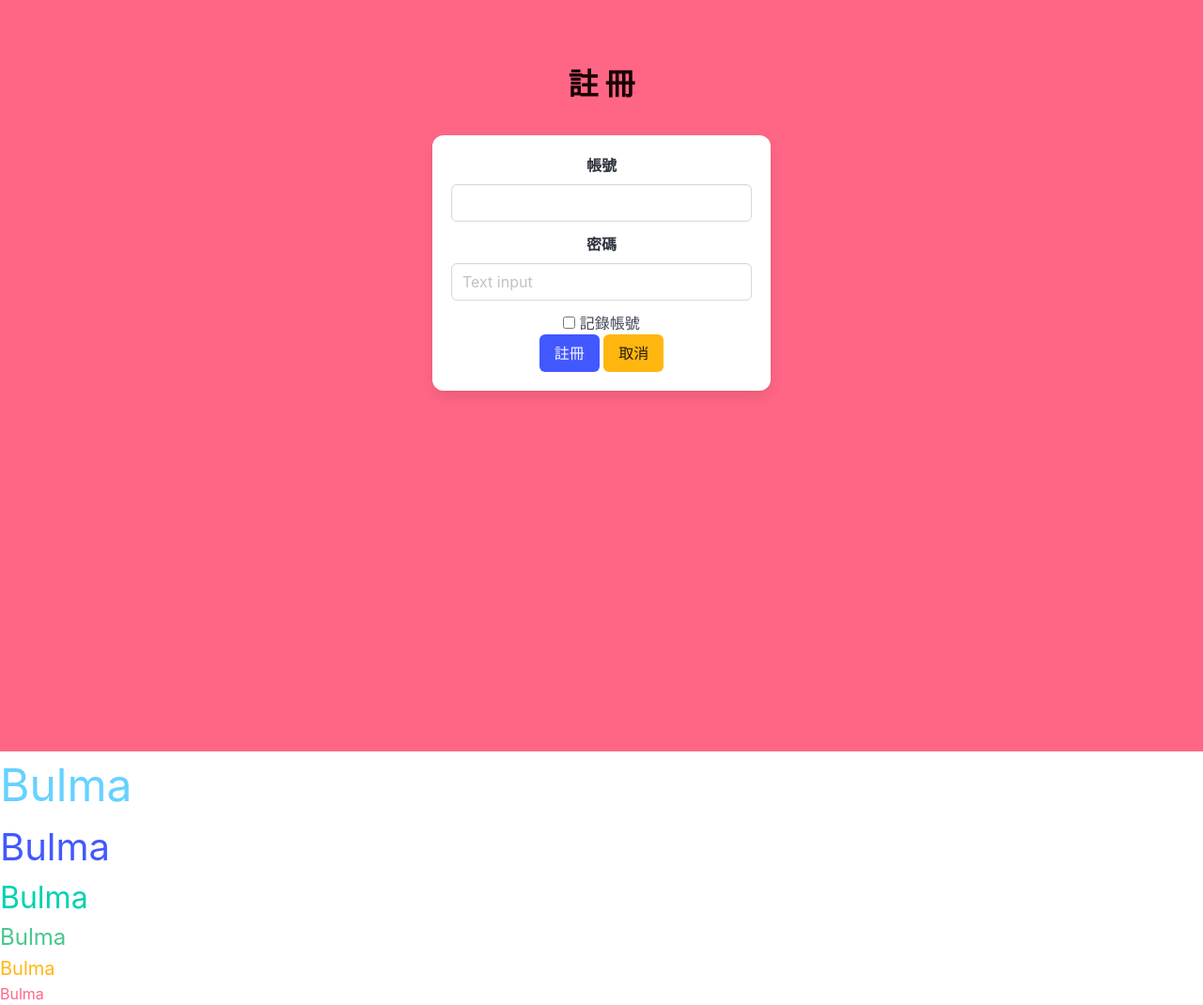
After one commit to futahati/flaskdemo, a Flask app: template templates/test.html in a window 1280 px wide. The commit adds this page. Shown: the whole page at 94% size. Run offline with Flask 3, Linux system fonts and the light colour scheme; the template is opened without the code that fills it, so the values that code supplies are empty.

Commit message:
完成 test.html → 註冊網頁頁面

```diff
--- a/templates/index.html
+++ b/templates/index.html
@@ -16,6 +16,8 @@
     <a href="/stocks">股市資訊</a>
     <br>
     <a href="/pm25">PM2.5資訊</a>
+    <br>
+    <a href="/pm25-chart">PM2.5繪製(圖表)</a>
 </body>
 
 </html>
--- /dev/null
+++ b/templates/test.html
@@ -0,0 +1,68 @@
+<!DOCTYPE html>
+<html lang="en">
+
+<head>
+    <meta charset="UTF-8">
+    <meta name="viewport" content="width=device-width, initial-scale=1.0">
+    <title>CSS Demo</title>
+    <link rel="stylesheet" href="https://cdn.jsdelivr.net/npm/bulma@1.0.2/css/bulma.min.css">
+    <!-- https://bulma.io/ -->
+</head>
+
+<body>
+
+    <section class="hero is-danger is-fullheight">
+        <div class="hero-body">
+            <div class="container has-text-centered">
+                <p class="title">註 冊</p>
+
+                <div class="columns is-centered" style="margin: 0 0 300px 0;">
+                    <div class="column is-4">
+
+                        <form action="" class="box">
+                            <div class="field">
+                                <label class="label" for="">帳號</label>
+                                <input class="input" type="text">
+                            </div>
+
+                            <div class="field">
+                                <label class="label">密碼</label>
+                                <div class="control">
+                                    <input class="input" type="password" placeholder="Text input">
+                                </div>
+                            </div>
+                            <label class="checkbox">
+                                <input type="checkbox" />
+                                記錄帳號
+                            </label>
+
+                            <div class="field has-text-centered">
+                                <button class="button is-link">註冊</button>
+                                <button class="button is-warning">取消</button>
+                            </div>
+
+                        </form>
+                    </div>
+
+                </div>
+
+            </div>
+        </div>
+    </section>
+
+
+
+
+
+
+
+    <p class="is-size-1 has-text-info">Bulma</p>
+    <p class="is-size-2 has-text-link">Bulma</p>
+    <p class="is-size-3 has-text-primary">Bulma</p>
+    <p class="is-size-4 has-text-success">Bulma</p>
+    <p class="is-size-5 has-text-warning">Bulma</p>
+    <p class="is-size-6 has-text-danger">Bulma</p>
+</body>
+
+
+</html>
```
